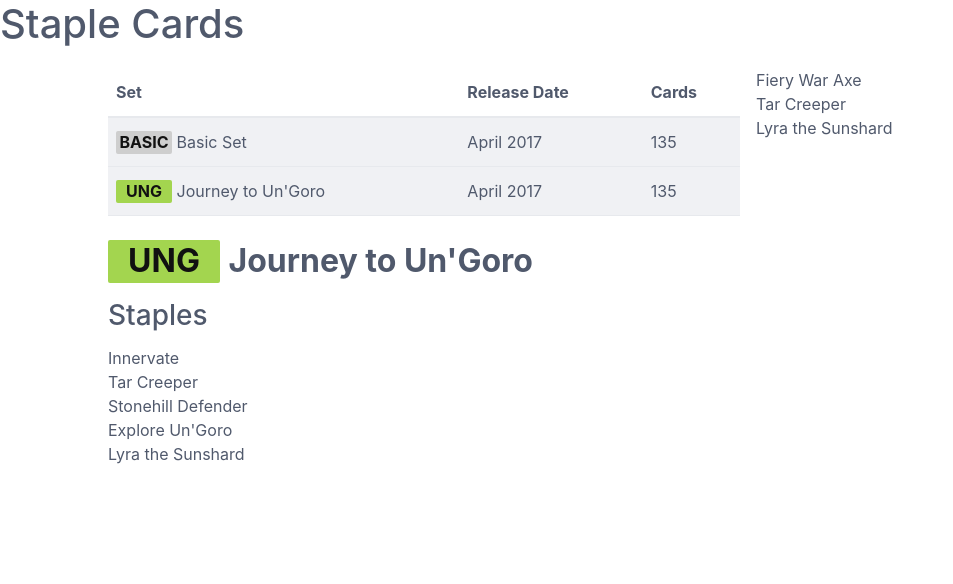
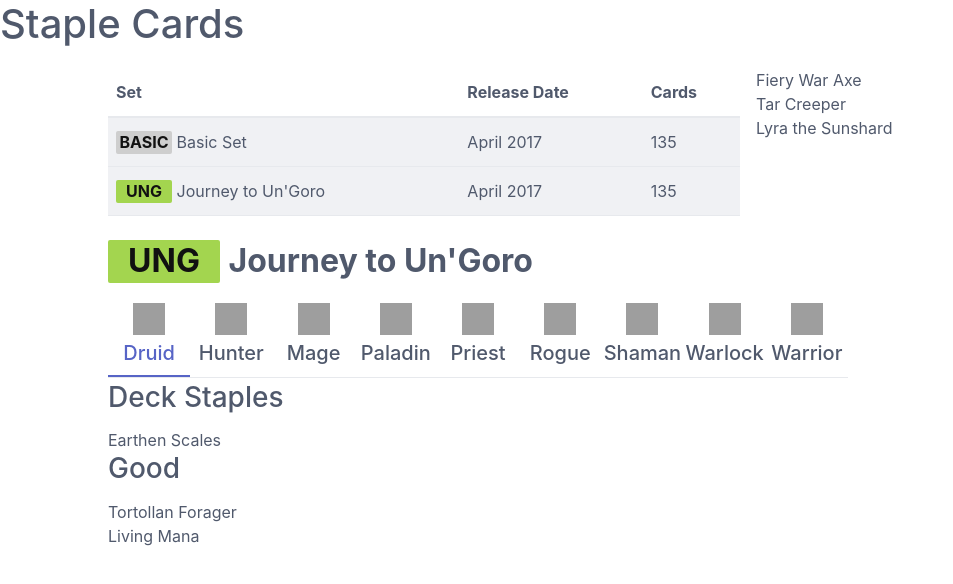
Before and after one commit to Jonius7/HSCardSubs, a plain HTML site: page staples.html in a window 1280 px wide. Shown: the whole page, without its empty margins (0-953 px from the left). Drawn offline with Linux system fonts and the light colour scheme; no server answers; grey boxes are pictures that could not be loaded.

Commit message:
Implemented class tabs

```diff
--- a/css/main.css
+++ b/css/main.css
@@ -112,6 +112,40 @@
     background-size: 139px 32px;
 }
 
+.classtile {
+    display: inline-block;
+    height: 32px;
+    width: 32px;
+    background-size: 32px 32px;
+}
+.classtile.druid{
+    background-image: url(https://hsreplay.net/static/images/class-icons/druid.png);
+}
+.classtile.hunter{
+    background-image: url(https://hsreplay.net/static/images/class-icons/hunter.png);
+}
+.classtile.mage{
+    background-image: url(https://hsreplay.net/static/images/class-icons/mage.png);
+}
+.classtile.paladin{
+    background-image: url(https://hsreplay.net/static/images/class-icons/paladin.png);
+}
+.classtile.priest{
+    background-image: url(https://hsreplay.net/static/images/class-icons/priest.png);
+}
+.classtile.rogue{
+    background-image: url(https://hsreplay.net/static/images/class-icons/rogue.png);
+}
+.classtile.shaman{
+    background-image: url(https://hsreplay.net/static/images/class-icons/shaman.png);
+}
+.classtile.warlock{
+    background-image: url(https://hsreplay.net/static/images/class-icons/warlock.png);
+}
+.classtile.warrior{
+    background-image: url(https://hsreplay.net/static/images/class-icons/warrior.png);
+}
+
 
 /* Rarities */
 .free {
@@ -144,4 +178,41 @@
     /*text-shadow: 0 0 2px #ead7ac, 0 0 2px #ffa500;*/
 }
 
-/*CSS3 extras*/
+/*Tab CSS */
+.tab .tab-item a {
+    padding: 0;
+}
+
+
+.tab-item > label:hover {
+    cursor: pointer;
+}
+
+.tab-content {
+    display: none;
+}
+
+.tab-locator:nth-of-type(1):checked ~ .tab-block > .tab-item:nth-of-type(1) > label > a,
+.tab-locator:nth-of-type(2):checked ~ .tab-block > .tab-item:nth-of-type(2) > label > a,
+.tab-locator:nth-of-type(3):checked ~ .tab-block > .tab-item:nth-of-type(3) > label > a,
+.tab-locator:nth-of-type(4):checked ~ .tab-block > .tab-item:nth-of-type(4) > label > a,
+.tab-locator:nth-of-type(5):checked ~ .tab-block > .tab-item:nth-of-type(5) > label > a,
+.tab-locator:nth-of-type(6):checked ~ .tab-block > .tab-item:nth-of-type(6) > label > a,
+.tab-locator:nth-of-type(7):checked ~ .tab-block > .tab-item:nth-of-type(7) > label > a,
+.tab-locator:nth-of-type(8):checked ~ .tab-block > .tab-item:nth-of-type(8) > label > a,
+.tab-locator:nth-of-type(9):checked ~ .tab-block > .tab-item:nth-of-type(9) > label > a {
+    border-bottom-color: #5764c6;
+    color: #5764c6;
+}
+
+.tab-locator:nth-of-type(1):checked ~ .tabs > .tab-content:nth-of-type(1),
+.tab-locator:nth-of-type(2):checked ~ .tabs > .tab-content:nth-of-type(2),
+.tab-locator:nth-of-type(3):checked ~ .tabs > .tab-content:nth-of-type(3),
+.tab-locator:nth-of-type(4):checked ~ .tabs > .tab-content:nth-of-type(4),
+.tab-locator:nth-of-type(5):checked ~ .tabs > .tab-content:nth-of-type(5),
+.tab-locator:nth-of-type(6):checked ~ .tabs > .tab-content:nth-of-type(6),
+.tab-locator:nth-of-type(7):checked ~ .tabs > .tab-content:nth-of-type(7),
+.tab-locator:nth-of-type(8):checked ~ .tabs > .tab-content:nth-of-type(8),
+.tab-locator:nth-of-type(9):checked ~ .tabs > .tab-content:nth-of-type(9) {
+    display:block;
+}
--- a/js/main.js
+++ b/js/main.js
@@ -41,6 +41,11 @@
             }
         }
     });
+    /*
+    $("h3:contains('Staples')" ).css("text-decoration", "underline");
+    $("h3:contains('Deck Staples')" ).css("text-decoration", "underline");
+    $("h3:contains('Good')" ).css("text-decoration", "underline");
+    */
 });
 
 
@@ -106,7 +111,8 @@
         $(this).html(
             '<span class="cardtile" style="background-image: url(https://art.hearthstonejson.com/v1/tiles/'+ this_card_obj.id + '.png);"></span>'
             + '<a class="tooltip2 ' + this_card_obj.rarity.toLowerCase() + '">' + this_card
-            + '<span><img class="callout img-responsive" src="https://art.hearthstonejson.com/v1/render/latest/enUS/512x/'+ this_card_obj.id + '.png"></img></span> </a>');
+            + '<span><img class="callout img-responsive" src="https://art.hearthstonejson.com/v1/render/latest/enUS/512x/'+ this_card_obj.id + '.png"></img></span>'
+            + '</a>');
     });
 }
 
--- a/staples.html
+++ b/staples.html
@@ -56,16 +56,47 @@
 
         <div class="columns">
             <div class="column col-1"></div>
-            <div class="column col-3">
-                <h3>Staples</h3>
-                <div class="carditem">Innervate</div>
-                <div class="carditem">Tar Creeper</div>
-                <div class="carditem">Stonehill Defender</div>
-                <div class="carditem">Explore Un'Goro</div>
-                <div class="carditem">Lyra the Sunshard</div>
+            <div class="column col-7">
+                <input type="radio" id="tab1" name="tabs" class="tab-locator" hidden checked />
+                <input type="radio" id="tab2" name="tabs" class="tab-locator" hidden />
+                <input type="radio" id="tab3" name="tabs" class="tab-locator" hidden />
+                <input type="radio" id="tab4" name="tabs" class="tab-locator" hidden />
+                <input type="radio" id="tab5" name="tabs" class="tab-locator" hidden />
+                <input type="radio" id="tab6" name="tabs" class="tab-locator" hidden />
+                <input type="radio" id="tab7" name="tabs" class="tab-locator" hidden />
+                <input type="radio" id="tab8" name="tabs" class="tab-locator" hidden />
+                <input type="radio" id="tab9" name="tabs" class="tab-locator" hidden />
+
+                <ul class="tab tab-block">
+                    <li class="tab-item"><label for="tab1"><span class="classtile druid"></span><a><h5>Druid</h5></a></label></li>
+                    <li class="tab-item"><label for="tab2"><span class="classtile hunter"></span><a><h5>Hunter</h5></a></label></li>
+                    <li class="tab-item"><label for="tab3"><span class="classtile mage"></span><a><h5>Mage</h5></a></label></li>
+                    <li class="tab-item"><label for="tab4"><span class="classtile paladin"></span><a><h5>Paladin</h5></a></label></li>
+                    <li class="tab-item"><label for="tab5"><span class="classtile priest"></span><a><h5>Priest</h5></a></label></li>
+                    <li class="tab-item"><label for="tab6"><span class="classtile rogue"></span><a><h5>Rogue</h5></a></label></li>
+                    <li class="tab-item"><label for="tab7"><span class="classtile shaman"></span><a><h5>Shaman</h5></a></label></li>
+                    <li class="tab-item"><label for="tab8"><span class="classtile warlock"></span><a><h5>Warlock</h5></a></label></li>
+                    <li class="tab-item"><label for="tab9"><span class="classtile warrior"></span><a><h5>Warrior</h5></a></label></li>
+                </ul>
+
+                <div class="tabs">
+                    <div class="tab-content">
+                        <h3>Deck Staples</h3>
+                        <div class="carditem">Earthen Scales</div>
+                        <h3>Good</h3>
+                        <div class="carditem">Tortollan Forager</div>
+                        <div class="carditem">Living Mana</div>
+                    </div>
+
+                    <div class="tab-content">
+                        SOME MORE CONTENT, TAB B!
+                    </div>
+
+                    <div class="tab-content">
+                        NOW, TAB C!
+                    </div>
+                </div>
             </div>
-        </div>
-
 
     </body>
 </html>
```
